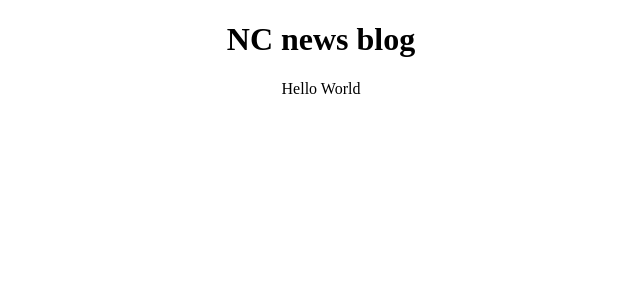
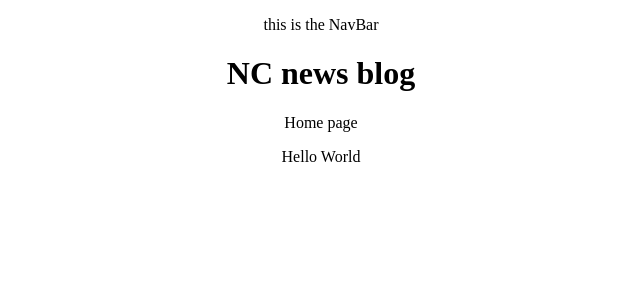
Before and after one commit to StoAtanasov/NC-news-blog, a React (Create React App) app: page / in a window 1280 px wide. Shown: the top 300 px of the page, without its empty margins (319-959 px from the left). Built offline with nearby package versions, Linux system fonts and the light colour scheme.

Commit message:
Home page component created

```diff
--- a/src/App.js
+++ b/src/App.js
@@ -1,14 +1,16 @@
 import React from 'react';
 import './App.css';
 import Header from './components/header';
+import Home from './components/home';
 
 function App() {
   return (
     <div className="App">
       <Header />
+      <Home />
       Hello World
     </div>
-  );
+  )
 }
 
 export default App;
--- a/src/components/header.js
+++ b/src/components/header.js
@@ -1,7 +1,15 @@
 import React from 'react';
+import NavBar from './navbar';
 
 const Header = () => {
-  return ( <h1>NC news blog</h1> );
+
+  return (
+  <>
+    <NavBar />
+    <h1>NC news blog</h1>
+
+  </>
+  )
 }
 
 export default Header;
--- /dev/null
+++ b/src/components/home.js
@@ -0,0 +1,14 @@
+import React, { Component } from 'react';
+
+class Home extends Component {
+  sate = {
+
+  }
+  render() {
+    return ( <p>
+      Home page
+    </p> );
+  }
+}
+
+export default Home;
```
